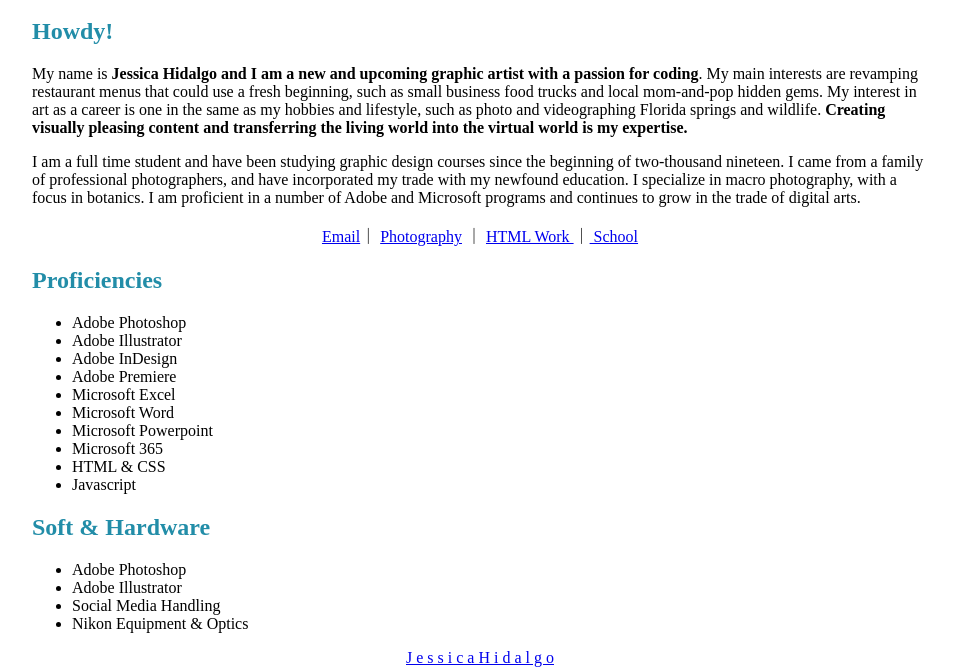
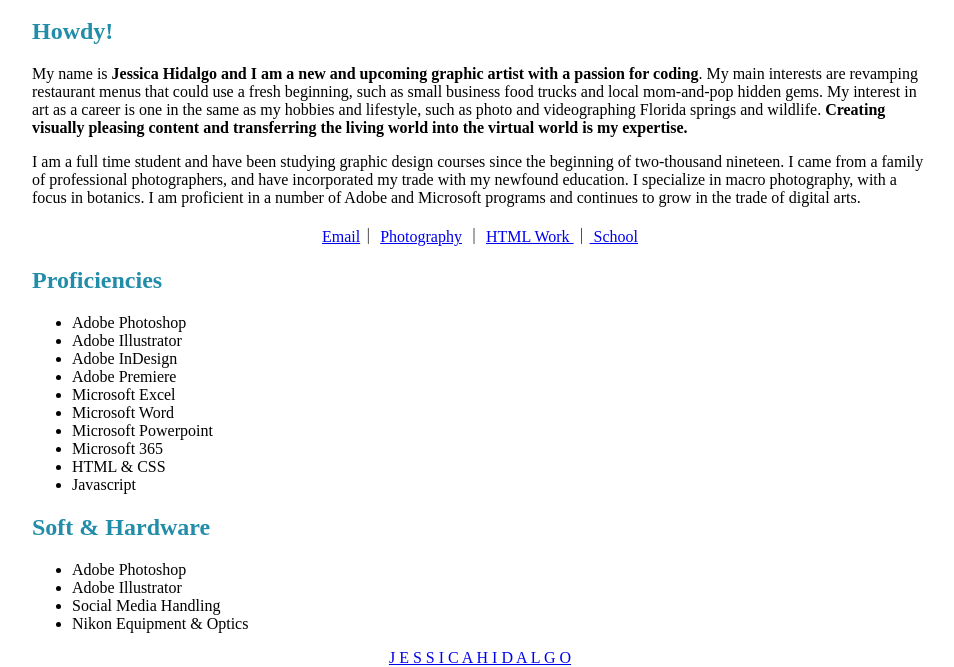
Before and after one commit to itsjlove/fid, a plain HTML site: page resume/index.html in a window 1280 px wide. Shown: the part 269-936 px from the top of the page, without its empty margins (160-1114 px from the left). Drawn offline with Linux system fonts and the light colour scheme.

Commit message:
Update index.html

```diff
--- a/resume/index.html
+++ b/resume/index.html
@@ -52,6 +52,6 @@
 <footer>
 <center>
 <center>
-<a href="https://www.instagram.com/jlove.jpg/"> J e s s i c a H i d a l g o </a>
+<a href="https://www.instagram.com/jlove.jpg/"> J E S S I C A H I D A L G O </a>
 
 </footer>
```
